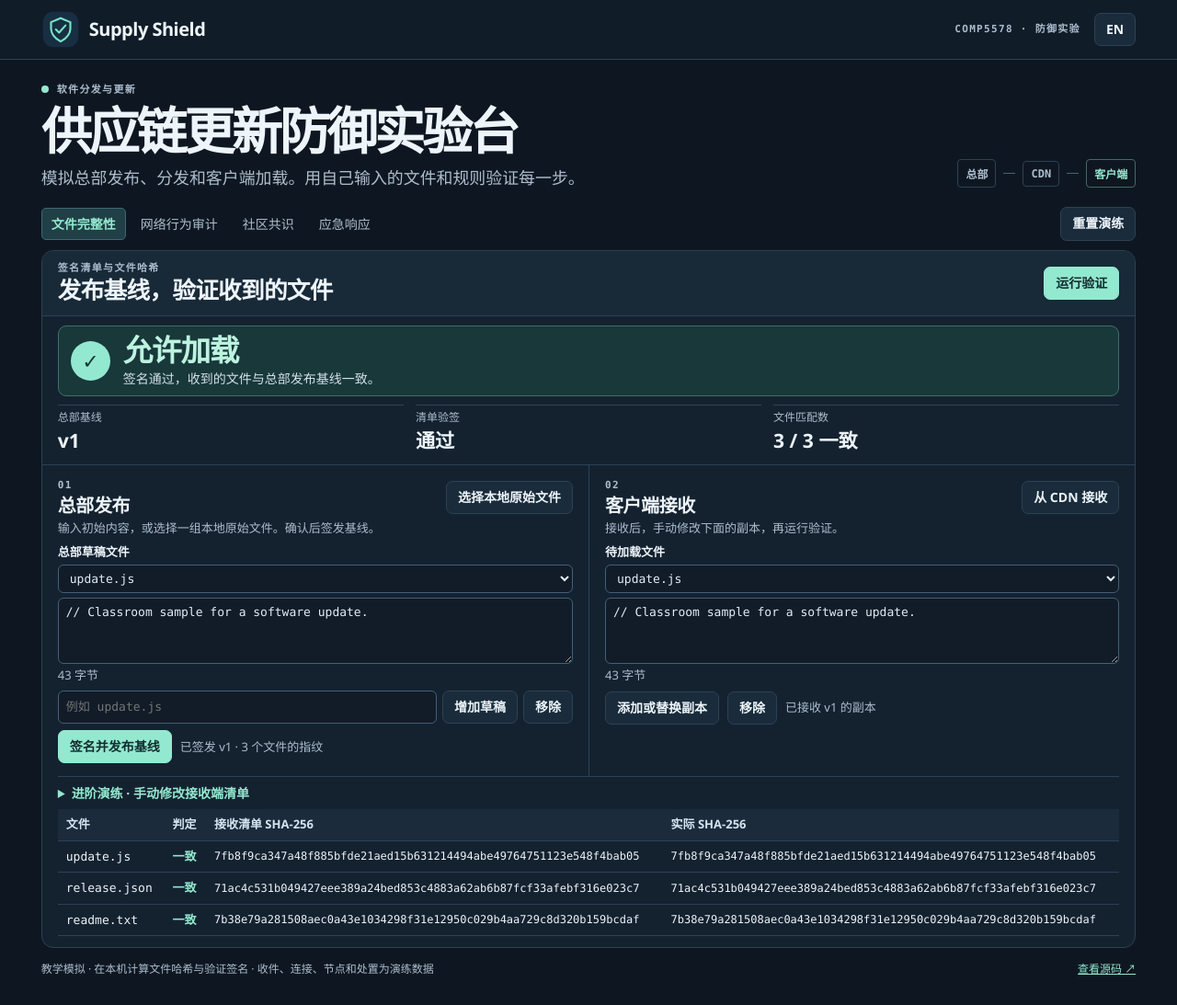
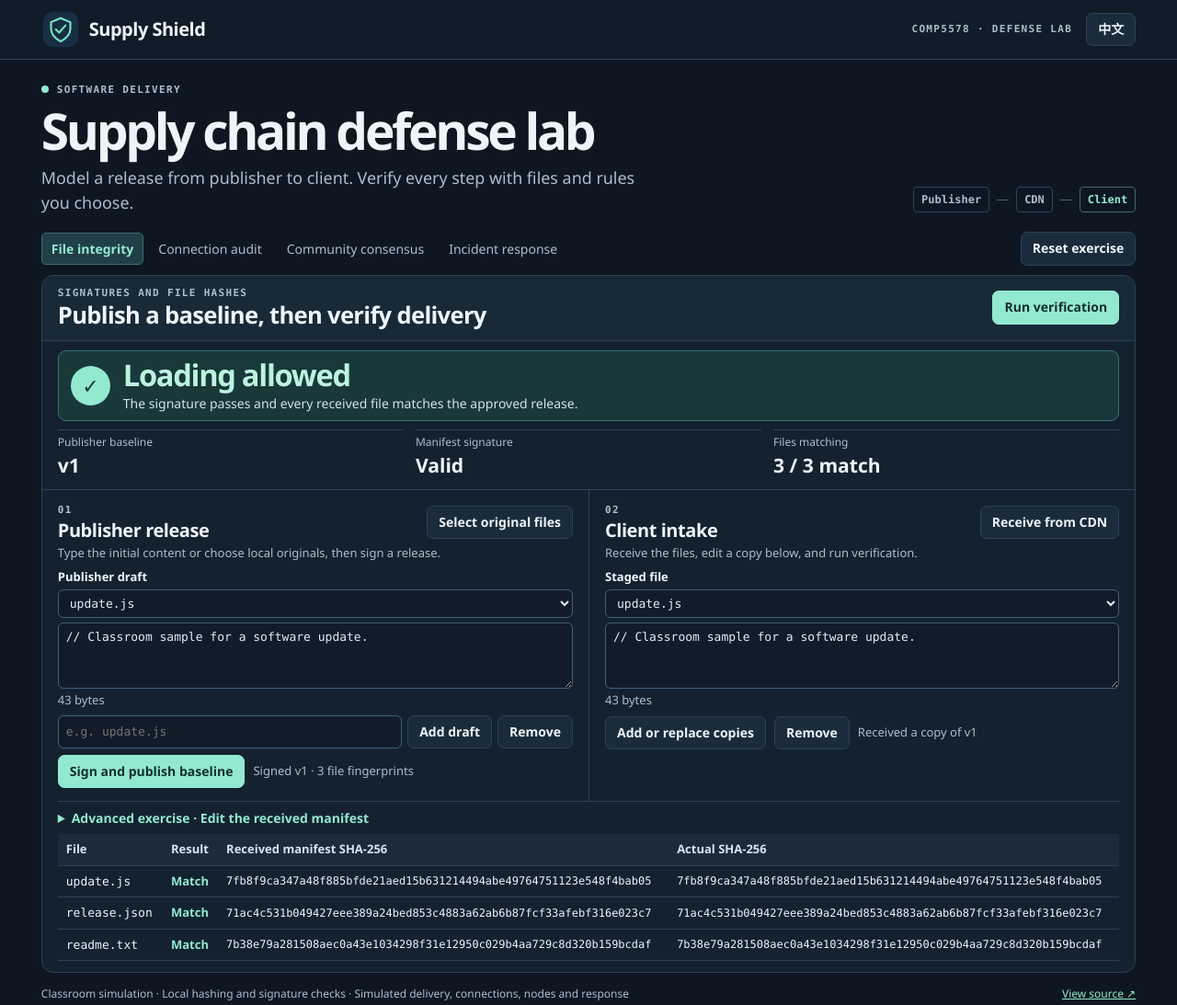
Before and after one commit to Cobblepot2/Supply-Shield, a website with bundled scripts: page public/index.html in a window 1280 px wide. Shown: the whole page at 92% size. Built offline with nearby package versions, Linux system fonts and the light colour scheme.

Commit message:
Default Supply Shield to English

```diff
--- a/public/app.js
+++ b/public/app.js
@@ -20,7 +20,7 @@ const maxFiles = 20;
 const nameValid = (name) => name.length > 0 && name.length <= 96 &&
   name !== '.' && name !== '..' && !['/', '\\', ':'].some((character) => name.includes(character));
 
-let lang = params.get('lang') === 'en' ? 'en' : 'zh';
+let lang = params.get('lang') === 'zh' ? 'zh' : 'en';
 let activeTab = tabs.some((tab) => tab.dataset.tab === params.get('tab')) ? params.get('tab') : 'integrity';
 let draft = new Map();
 let delivered = new Map();
@@ -373,6 +373,7 @@ function activate(name, focus = false) {
 function applyLanguage() {
   const w = words();
   document.documentElement.lang = lang === 'zh' ? 'zh-CN' : 'en';
+  document.title = 'Supply Shield · ' + w.heading;
   const language = byId('language');
   language.textContent = lang === 'zh' ? 'EN' : '中文';
   language.lang = lang === 'zh' ? 'en' : 'zh-CN';
--- a/public/index.html
+++ b/public/index.html
@@ -1,10 +1,10 @@
 <!doctype html>
-<html lang="zh-CN">
+<html lang="en">
 <head>
   <meta charset="utf-8">
   <meta name="viewport" content="width=device-width, initial-scale=1">
   <meta name="description" content="Supply Shield is an interactive lab for software supply chain delivery defense.">
-  <title>Supply Shield · 供应链更新防御实验台</title>
+  <title>Supply Shield · Supply chain defense lab</title>
   <link rel="icon" href="./icon.svg" type="image/svg+xml">
   <link rel="stylesheet" href="./style.css">
   <link rel="stylesheet" href="./network.css">
@@ -17,38 +17,38 @@
     <div class="frame mast-inner">
       <a class="brand" href="?"><img src="./icon.svg" alt="" width="42" height="42"><span>Supply Shield</span></a>
       <div class="mast-right">
-        <span class="class-id" data-copy="course">COMP5578 · 防御实验</span>
-        <button type="button" class="plain" id="language" lang="en">EN</button>
+        <span class="class-id" data-copy="course">COMP5578 · DEFENSE LAB</span>
+        <button type="button" class="plain" id="language" lang="zh-CN" aria-label="切换到中文">中文</button>
       </div>
     </div>
   </header>
   <main class="frame">
     <section class="hero" aria-labelledby="heading">
       <div>
-        <p class="label"><span class="dot"></span><span data-copy="label">软件分发与更新</span></p>
-        <h1 id="heading" data-copy="heading">供应链更新防御实验台</h1>
-        <p class="lede" data-copy="lede">模拟从总部发布、分发到客户端加载的全过程。用自己输入的文件和规则验证每一步。</p>
+        <p class="label"><span class="dot"></span><span data-copy="label">SOFTWARE DELIVERY</span></p>
+        <h1 id="heading" data-copy="heading">Supply chain defense lab</h1>
+        <p class="lede" data-copy="lede">Model a release from publisher to client. Verify every step with files and rules you choose.</p>
       </div>
-      <div class="route" aria-hidden="true"><span data-copy="publisher">总部</span><i></i><span>CDN</span><i></i><span data-copy="client">客户端</span></div>
+      <div class="route" aria-hidden="true"><span data-copy="publisher">Publisher</span><i></i><span>CDN</span><i></i><span data-copy="client">Client</span></div>
     </section>
 
     <nav class="nav-shell">
-      <div class="tabs" id="tabs" role="tablist" aria-label="防御模块">
-        <button id="integrityTab" type="button" role="tab" aria-controls="integrityPane" data-tab="integrity" data-copy="integrity">文件完整性</button>
-        <button id="networkTab" type="button" role="tab" aria-controls="networkPane" data-tab="network" data-copy="network">网络行为审计</button>
-        <button id="consensusTab" type="button" role="tab" aria-controls="consensusPane" data-tab="consensus" data-copy="consensus">社区共识</button>
-        <button id="responseTab" type="button" role="tab" aria-controls="responsePane" data-tab="response" data-copy="response">应急响应</button>
+      <div class="tabs" id="tabs" role="tablist" aria-label="Defense modules">
+        <button id="integrityTab" type="button" role="tab" aria-controls="integrityPane" data-tab="integrity" data-copy="integrity">File integrity</button>
+        <button id="networkTab" type="button" role="tab" aria-controls="networkPane" data-tab="network" data-copy="network">Connection audit</button>
+        <button id="consensusTab" type="button" role="tab" aria-controls="consensusPane" data-tab="consensus" data-copy="consensus">Community consensus</button>
+        <button id="responseTab" type="button" role="tab" aria-controls="responsePane" data-tab="response" data-copy="response">Incident response</button>
       </div>
-      <button type="button" class="plain" id="reset" data-copy="reset">重置演练</button>
+      <button type="button" class="plain" id="reset" data-copy="reset">Reset exercise</button>
     </nav>
 
     <section id="integrityPane" class="bench" role="tabpanel" aria-labelledby="integrityTab">
       <div class="bench-top">
         <div>
-          <p class="label" data-copy="integrityLabel">签名清单与文件哈希</p>
-          <h2 data-copy="integrityHeading">发布基线，验证收到的文件</h2>
+          <p class="label" data-copy="integrityLabel">SIGNATURES AND FILE HASHES</p>
+          <h2 data-copy="integrityHeading">Publish a baseline, then verify delivery</h2>
         </div>
-        <button type="button" id="run" class="primary" data-copy="run">运行验证</button>
+        <button type="button" id="run" class="primary" data-copy="run">Run verification</button>
       </div>
       <div id="verdict" class="verdict" data-state="pending" role="status" aria-live="polite"></div>
       <div id="signals" class="signals"></div>
@@ -56,52 +56,52 @@
       <div class="workbench">
         <section class="work-column" aria-labelledby="publisherHeading">
           <div class="work-head">
-            <div><p class="label">01</p><h3 id="publisherHeading" data-copy="publisherTitle">总部发布</h3></div>
-            <button type="button" class="plain" id="importSource" data-copy="importSource">选择本地原始文件</button>
+            <div><p class="label">01</p><h3 id="publisherHeading" data-copy="publisherTitle">Publisher release</h3></div>
+            <button type="button" class="plain" id="importSource" data-copy="importSource">Select original files</button>
             <input type="file" id="sourceInput" multiple hidden>
           </div>
-          <p class="hint" data-copy="sourceHelp">输入初始内容，或选择一组本地原始文件。确认后签发基线。</p>
-          <label for="draftFile" data-copy="draftFile">总部草稿文件</label>
+          <p class="hint" data-copy="sourceHelp">Type the initial content or choose local originals, then sign a release.</p>
+          <label for="draftFile" data-copy="draftFile">Publisher draft</label>
           <select id="draftFile"></select>
-          <label for="publisherEdit" class="sr" data-copy="publisherEdit">总部文件内容</label>
+          <label for="publisherEdit" class="sr" data-copy="publisherEdit">Publisher file content</label>
           <textarea id="publisherEdit" spellcheck="false" autocomplete="off" autocapitalize="off" maxlength="300000"></textarea>
           <p id="draftBytes" class="hint"></p>
           <div class="add-row">
-            <input id="newFile" type="text" maxlength="96" autocomplete="off" spellcheck="false" aria-label="新文件名">
-            <button type="button" id="addFile" class="plain" data-copy="addFile">增加草稿</button>
-            <button type="button" id="removeDraft" class="plain" data-copy="remove">移除</button>
+            <input id="newFile" type="text" maxlength="96" autocomplete="off" spellcheck="false" aria-label="New filename" placeholder="e.g. update.js">
+            <button type="button" id="addFile" class="plain" data-copy="addFile">Add draft</button>
+            <button type="button" id="removeDraft" class="plain" data-copy="remove">Remove</button>
           </div>
           <div class="work-actions">
-            <button type="button" id="publish" class="primary" data-copy="publish">签名并发布基线</button>
+            <button type="button" id="publish" class="primary" data-copy="publish">Sign and publish baseline</button>
             <p id="releaseStatus" class="hint" role="status"></p>
           </div>
         </section>
 
         <section class="work-column" aria-labelledby="clientHeading">
           <div class="work-head">
-            <div><p class="label">02</p><h3 id="clientHeading" data-copy="clientTitle">客户端接收</h3></div>
-            <button type="button" class="plain" id="receive" data-copy="receive">从 CDN 接收</button>
+            <div><p class="label">02</p><h3 id="clientHeading" data-copy="clientTitle">Client intake</h3></div>
+            <button type="button" class="plain" id="receive" data-copy="receive">Receive from CDN</button>
           </div>
-          <p class="hint" data-copy="receiveHelp">接收后，手动修改下方副本。再运行验证，看哪些文件偏离发布基线。</p>
-          <label for="receivedFile" data-copy="receivedFile">待加载文件</label>
+          <p class="hint" data-copy="receiveHelp">Receive the files, edit a copy below, and run verification.</p>
+          <label for="receivedFile" data-copy="receivedFile">Staged file</label>
           <select id="receivedFile"></select>
-          <label for="receivedEdit" class="sr" data-copy="receivedEdit">收到的文件内容</label>
+          <label for="receivedEdit" class="sr" data-copy="receivedEdit">Received file content</label>
           <textarea id="receivedEdit" spellcheck="false" autocomplete="off" autocapitalize="off" maxlength="300000"></textarea>
           <p id="receivedBytes" class="hint"></p>
           <div class="work-actions">
-            <button type="button" id="importReceived" class="plain" data-copy="importReceived">添加或替换副本</button>
-            <button type="button" id="removeReceived" class="plain" data-copy="remove">移除</button>
+            <button type="button" id="importReceived" class="plain" data-copy="importReceived">Add or replace copies</button>
+            <button type="button" id="removeReceived" class="plain" data-copy="remove">Remove</button>
             <input type="file" id="receivedInput" multiple hidden>
             <p id="cloudStatus" class="hint" role="status"></p>
           </div>
         </section>
       </div>
       <details class="challenge">
-        <summary data-copy="challenge">进阶演练 · 手动修改接收端清单</summary>
-        <p class="hint" data-copy="challengeHint">复制新文件指纹，手动填入收到的清单再验证。总部的原签名会保留。</p>
+        <summary data-copy="challenge">Advanced exercise · Edit the received manifest</summary>
+        <p class="hint" data-copy="challengeHint">Copy the new fingerprint into the received manifest yourself, then verify. The original signature stays fixed.</p>
         <div class="hash-editors">
-          <div><label for="listedHash" data-copy="listedLabel">接收清单指纹</label><input id="listedHash" type="text" maxlength="64" autocomplete="off" spellcheck="false"></div>
-          <div><label for="actualHash" data-copy="actualLabel">最后一次验证所得指纹</label><div class="inline"><input id="actualHash" type="text" readonly><button type="button" id="copyHash" class="plain" data-copy="copy">复制</button></div></div>
+          <div><label for="listedHash" data-copy="listedLabel">Received manifest fingerprint</label><input id="listedHash" type="text" maxlength="64" autocomplete="off" spellcheck="false"></div>
+          <div><label for="actualHash" data-copy="actualLabel">Last measured fingerprint</label><div class="inline"><input id="actualHash" type="text" readonly><button type="button" id="copyHash" class="plain" data-copy="copy">Copy</button></div></div>
         </div>
         <p id="copyStatus" class="hint" role="status"></p>
       </details>
@@ -113,10 +113,10 @@
     <section id="responsePane" class="bench module-pane" role="tabpanel" aria-labelledby="responseTab" hidden></section>
 
     <footer>
-      <span data-copy="footer">教学模拟 · 在本机计算文件哈希与验证签名 · 收件、连接、节点和处置为演练数据</span>
-      <a href="https://github.com/Cobblepot2/Supply-Shield" target="_blank" rel="noreferrer" data-copy="source">查看源码 ↗</a>
+      <span data-copy="footer">Classroom simulation · Local hashing and signature checks · Simulated delivery, connections, nodes and response</span>
+      <a href="https://github.com/Cobblepot2/Supply-Shield" target="_blank" rel="noreferrer" data-copy="source">View source ↗</a>
     </footer>
-    <noscript>Supply Shield needs JavaScript. 演示需要 JavaScript。</noscript>
+    <noscript>Supply Shield needs JavaScript.</noscript>
   </main>
 </body>
 </html>
```
Also changed, not shown: README.md.
